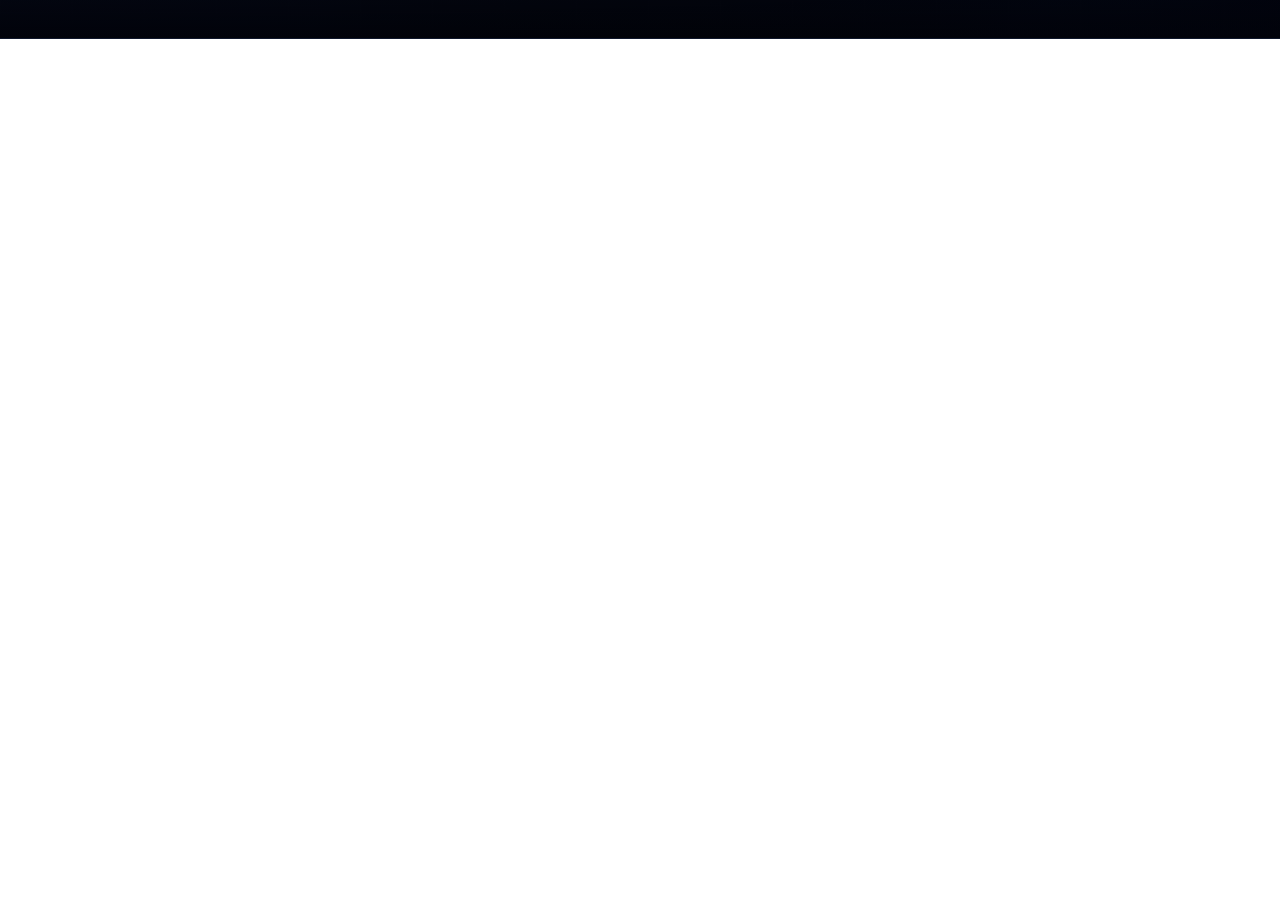
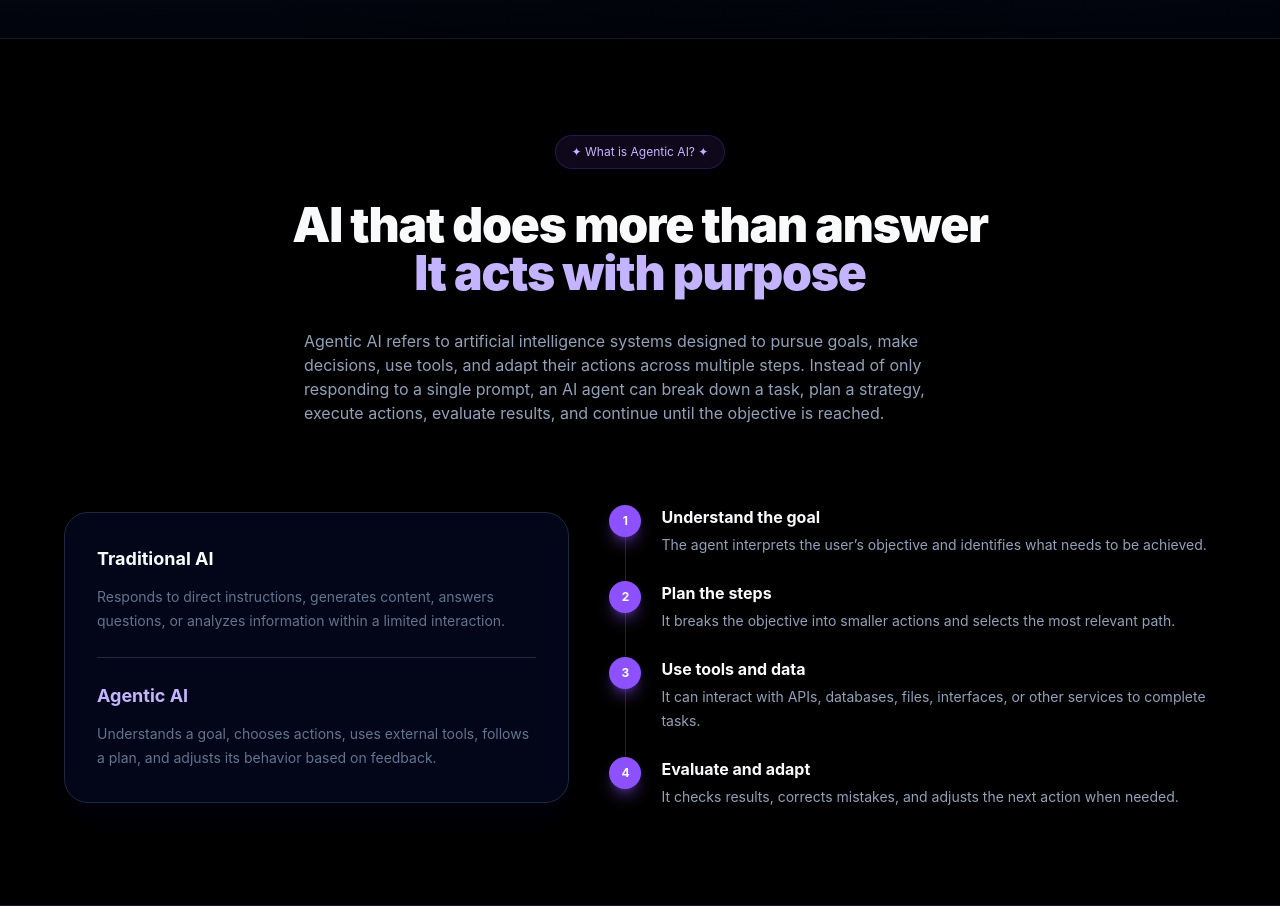
Before and after one commit to MathieuMorel62/holbertonschool-agentic_ai, a React (Vite) app in the folder front_end-frameworks/react/: page / in a window 1280 px wide. Shown: the part 780-1686 px from the top of the page. Before the commit the page ends 819 px from the top, so only its background shows below. Built offline with nearby package versions, Linux system fonts and the light colour scheme.

Commit message:
Add about section

```diff
--- a/front_end-frameworks/react/src/App.jsx
+++ b/front_end-frameworks/react/src/App.jsx
@@ -1,5 +1,6 @@
 import Header from "./components/Header.jsx";
 import Hero from "./sections/Hero.jsx";
+import About from "./sections/About.jsx";
 
 function App() {
   return (
@@ -8,6 +9,7 @@ function App() {
 
       <main>
         <Hero />
+        <About />
       </main>
     </>
   );
--- /dev/null
+++ b/front_end-frameworks/react/src/data/steps.js
@@ -0,0 +1,28 @@
+const steps = [
+    {
+      number: 1,
+      title: "Understand the goal",
+      description:
+        "The agent interprets the user’s objective and identifies what needs to be achieved.",
+    },
+    {
+      number: 2,
+      title: "Plan the steps",
+      description:
+        "It breaks the objective into smaller actions and selects the most relevant path.",
+    },
+    {
+      number: 3,
+      title: "Use tools and data",
+      description:
+        "It can interact with APIs, databases, files, interfaces, or other services to complete tasks.",
+    },
+    {
+      number: 4,
+      title: "Evaluate and adapt",
+      description:
+        "It checks results, corrects mistakes, and adjusts the next action when needed.",
+    },
+  ];
+
+  export default steps;
--- /dev/null
+++ b/front_end-frameworks/react/src/sections/About.jsx
@@ -0,0 +1,88 @@
+import steps from "../data/steps.js";
+
+function About() {
+  return (
+    <section
+      id="about-section"
+      className="scroll-mt-16 border-b border-slate-900 bg-black px-6 py-24 text-slate-50"
+    >
+      <div className="mx-auto max-w-6xl">
+        <div className="mx-auto flex max-w-4xl flex-col items-center text-center">
+          <span className="rounded-full border border-violet-500/20 bg-violet-500/10 px-4 py-2 text-xs text-violet-300">
+            ✦ What is Agentic AI? ✦
+          </span>
+
+          <h2 className="mt-8 text-4xl font-black leading-none tracking-tight md:text-5xl">
+            AI that does more than answer
+            <span className="block text-violet-300">
+              It acts with purpose
+            </span>
+          </h2>
+
+          <p className="mt-8 max-w-2xl text-left text-sm leading-6 text-slate-400 md:text-base">
+            Agentic AI refers to artificial intelligence systems designed to
+            pursue goals, make decisions, use tools, and adapt their actions
+            across multiple steps. Instead of only responding to a single
+            prompt, an AI agent can break down a task, plan a strategy, execute
+            actions, evaluate results, and continue until the objective is
+            reached.
+          </p>
+        </div>
+
+        <div className="mt-20 grid gap-10 lg:grid-cols-[1fr_1.2fr] lg:items-center">
+          <article className="rounded-3xl border border-slate-800 bg-slate-950 p-8 shadow-xl shadow-slate-950/40">
+            <div className="border-b border-slate-800 pb-6">
+              <h3 className="text-lg font-bold">
+                Traditional AI
+              </h3>
+
+              <p className="mt-3 text-sm leading-6 text-slate-500">
+                Responds to direct instructions, generates content, answers
+                questions, or analyzes information within a limited
+                interaction.
+              </p>
+            </div>
+
+            <div className="pt-6">
+              <h3 className="text-lg font-bold text-violet-300">
+                Agentic AI
+              </h3>
+
+              <p className="mt-3 text-sm leading-6 text-slate-500">
+                Understands a goal, chooses actions, uses external tools,
+                follows a plan, and adjusts its behavior based on feedback.
+              </p>
+            </div>
+          </article>
+
+          <div className="relative flex flex-col gap-6">
+            <div className="absolute bottom-5 left-4 top-5 w-px bg-violet-500/30" />
+
+            {steps.map((step) => (
+              <article
+                key={step.number}
+                className="relative z-10 flex items-start gap-5"
+              >
+                <span className="flex h-8 w-8 shrink-0 items-center justify-center rounded-full bg-violet-500 text-xs font-bold text-white shadow-lg shadow-violet-500/40">
+                  {step.number}
+                </span>
+
+                <div>
+                  <h3 className="text-base font-bold text-slate-50">
+                    {step.title}
+                  </h3>
+
+                  <p className="mt-1 text-sm leading-6 text-slate-400">
+                    {step.description}
+                  </p>
+                </div>
+              </article>
+            ))}
+          </div>
+        </div>
+      </div>
+    </section>
+  );
+}
+
+export default About;
```
